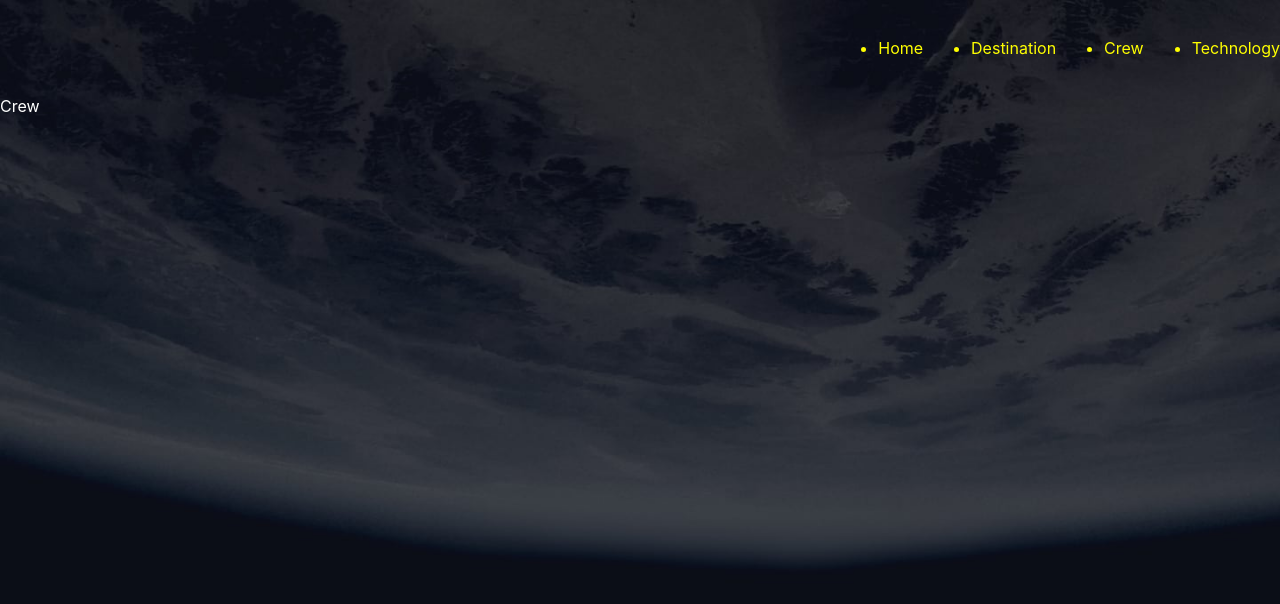
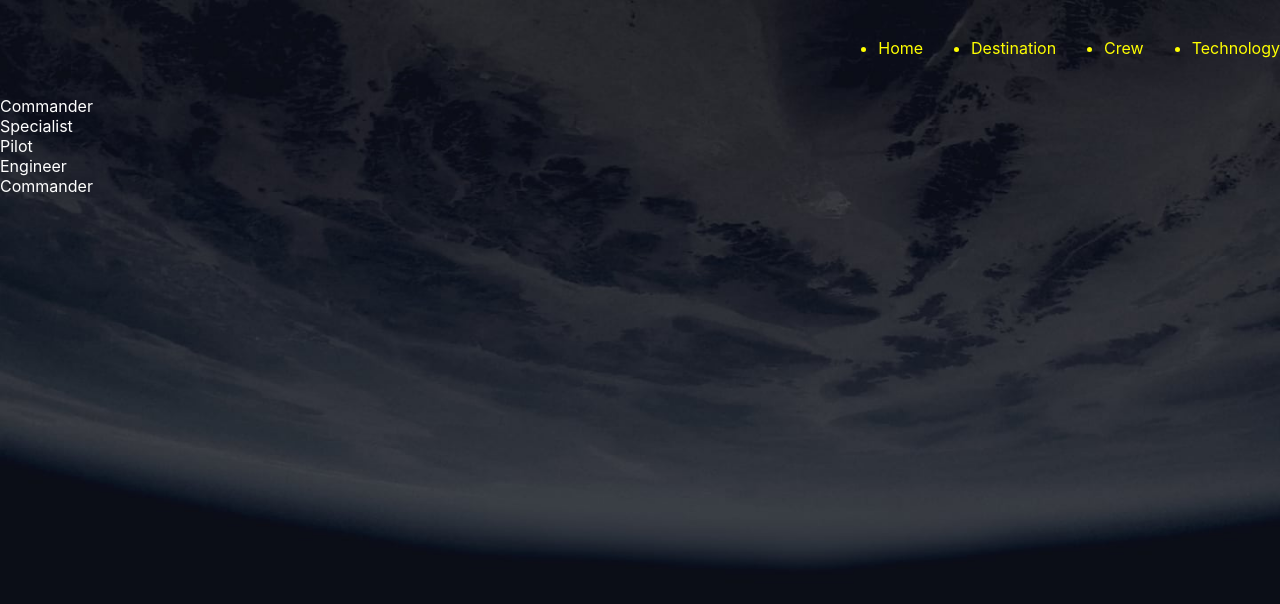
Before and after one commit to Miyka96/Space-Tourism--React-Project, a React (Create React App) app: page / in a window 1280 px wide. Both pictures are taken after a click on the item "Crew". Shown: the top 604 px of the page. Built offline with nearby package versions, Linux system fonts and the light colour scheme; a web font is replaced by a local one.

Commit message:
navigation between components, main structure done

```diff
--- a/src/Components/Crew/Commander/Commander.jsx
+++ b/src/Components/Crew/Commander/Commander.jsx
@@ -0,0 +1,9 @@
+import './index.css';
+
+const Commander = () => {
+    return(
+        <p>Commander</p>
+    )
+}
+
+export default Commander;
--- a/src/Components/Crew/Crew.jsx
+++ b/src/Components/Crew/Crew.jsx
@@ -1,9 +1,42 @@
-import './index.css';
+import "./index.css";
+import { useState } from "react";
+import Section from "../Section/Section";
+import Navbar from "../Partials/Navbar/Navbar";
+import Commander from "../Crew/Commander/Commander";
+import Engineer from "../Crew/Engineer/Engineer";
+import Pilot from "../Crew/Pilot/Pilot";
+import Specialist from "../Crew/Specialist/Specialist";
 
 const Crew = () => {
-    return(
-        <p>Crew</p>
-    )
-}
+  const crewMenu = ["Commander", "Specialist", "Pilot", "Engineer"];
+  const [crew, setCrew] = useState("Commander");
+
+  return (
+    <Section sectionId={crew}>
+      <Navbar
+        navList={crewMenu}
+        onClick={setCrew}
+        liClass="crewLi"
+        ulClass="crewUl"
+      />
+
+      {(() => {
+        switch (crew) {
+          case "Commander":
+            return <Commander />;
+          case "Specialist":
+            return <Specialist />;
+          case "Pilot":
+            return <Pilot />;
+          case "Engineer":
+            return <Engineer />;
+
+          default:
+            return <Commander />;
+        }
+      })()}
+    </Section>
+  );
+};
 
 export default Crew;
--- a/src/Components/Crew/Engineer/Engineer.jsx
+++ b/src/Components/Crew/Engineer/Engineer.jsx
@@ -0,0 +1,9 @@
+import './index.css';
+
+const Engineer = () => {
+    return(
+        <p>Engineer</p>
+    )
+}
+
+export default Engineer;
--- a/src/Components/Crew/Pilot/Pilot.jsx
+++ b/src/Components/Crew/Pilot/Pilot.jsx
@@ -0,0 +1,9 @@
+import './index.css';
+
+const Pilot = () => {
+    return(
+        <p>Pilot</p>
+    )
+}
+
+export default Pilot;
--- a/src/Components/Crew/Specialist/Specialist.jsx
+++ b/src/Components/Crew/Specialist/Specialist.jsx
@@ -0,0 +1,9 @@
+import './index.css';
+
+const Specialist = () => {
+    return(
+        <p>Specialist</p>
+    )
+}
+
+export default Specialist;
--- a/src/Components/Technology/Capsule/Capsule.jsx
+++ b/src/Components/Technology/Capsule/Capsule.jsx
@@ -0,0 +1,9 @@
+import './index.css';
+
+const Capsule = () => {
+    return(
+        <p>Capsule</p>
+    )
+}
+
+export default Capsule;
--- a/src/Components/Technology/Spaceport/Spaceport.jsx
+++ b/src/Components/Technology/Spaceport/Spaceport.jsx
@@ -0,0 +1,9 @@
+import './index.css';
+
+const Spaceport = () => {
+    return(
+        <p>Spaceport</p>
+    )
+}
+
+export default Spaceport;
--- a/src/Components/Technology/Technology.jsx
+++ b/src/Components/Technology/Technology.jsx
@@ -1,8 +1,38 @@
 import './index.css'
+import {useState} from 'react';
+import Section from '../Section/Section';
+import Navbar from '../Partials/Navbar/Navbar';
+import Capsule from '../Technology/Capsule/Capsule';
+import Spaceport from '../Technology/Spaceport/Spaceport';
+import Veichle from '../Technology/Veichle/Veichle';
 
 const Technology = () => {
+    const technologyMenu = ["Capsule", "Spaceport", "Veichle"];
+    const [technology, setTechnology] = useState("Capsule");
+
     return(
-        <p>Technology</p>
+        <Section sectionId={technology}>
+        <Navbar
+          navList={technologyMenu}
+          onClick={setTechnology}
+          liClass="technologyLi"
+          ulClass="technologyUl"
+        />
+
+        {(() => {
+          switch (technology) {
+            case "Capsule":
+              return <Capsule />;
+            case "Spaceport":
+              return <Spaceport />;
+            case "Veichle":
+              return <Veichle />;
+
+            default:
+              return <Capsule />;
+          }
+        })()}
+      </Section>
     )
 }
 
--- a/src/Components/Technology/Veichle/Veichle.jsx
+++ b/src/Components/Technology/Veichle/Veichle.jsx
@@ -0,0 +1,9 @@
+import './index.css';
+
+const Veichle = () => {
+    return(
+        <p>Veichle</p>
+    )
+}
+
+export default Veichle;
```
